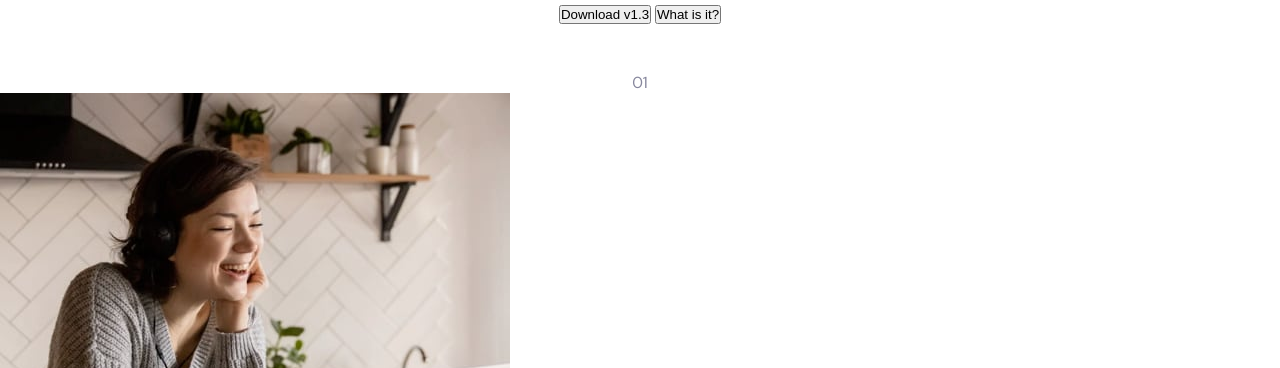
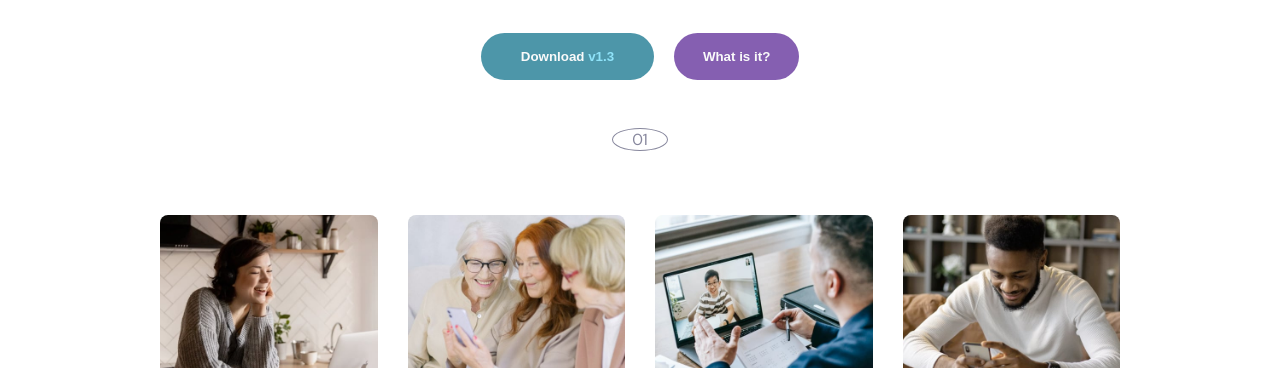
Before and after one commit to dinahbrito/meet-landing-page, a plain HTML site: page index.html in a window 1280 px wide. Shown: the part 432-800 px from the top of the page. Drawn offline with Linux system fonts and the light colour scheme.

Commit message:
gallery and button css

```diff
--- a/index.html
+++ b/index.html
@@ -33,7 +33,7 @@
         </h1>
         <p>Meet makes it easy to connect with others face-to-face virtually and collaborate across any device.</p>
         <div class="cta-buttons">
-          <button class="download">Download v1.3</button>
+          <button class="download">Download <span>v1.3</span></button>
           <button class="what">What is it?</button>
         </div>
       </div>
@@ -43,12 +43,15 @@
 
     </div>
     <!-- End Hero -->
-    <div class="section-break1">
-      <p>01</p>
+    <div class="circle-wrapper">
+      <div class="circle">
+        <div class="vertical-line"></div>
+        <p>01</p>
+      </div>
     </div>
     <!-- End Section Break -->
 
-    <div class="gallery-images">
+    <div class="gallery">
       <img src="./images/desktop/image-woman-in-videocall.jpg" alt="Woman in videocall on laptop">
       <img src="./images/desktop/image-women-videochatting.jpg" alt="Three women videochatting on cell phone">
       <img src="./images/desktop/image-men-in-meeting.jpg" alt="Image of two men in meeting">
--- a/styles.css
+++ b/styles.css
@@ -57,7 +57,54 @@ header {
     max-width: 540px;
     margin: 3rem;
 }
-
+/* Hide mobile background image */
 .middle {
     display: none;
 }
+
+/* Button styling */
+.cta-buttons {
+    margin-top: 2rem;
+}
+
+button {
+    border: none;
+    border-radius: 29px;
+    color: var(--background);
+    font-weight: 900;
+}
+.download {
+    background-color: var(--primary);
+    padding: 1rem 2.5rem;
+    margin-right: 1rem;
+}
+.download span {
+    color: var(--primary-active);
+}
+.what {
+    background-color: var(--secondary);
+    padding: 1rem 1.81rem;
+}
+
+.circle-wrapper {
+    display: flex;
+    justify-content: center;
+    margin-bottom: 4rem;
+}
+
+.circle {
+    border: 1px solid var(--secondary-text);
+    border-radius: 50%;
+    width: 56px;
+}
+.gallery {
+    display: grid;
+    grid-template-columns: 1fr 1fr 1fr 1fr;
+    grid-gap: 1.875rem;
+    margin: 0 10rem;
+    margin-bottom: 5rem;
+}
+
+.gallery img {
+    border-radius: 8px;
+}
```
